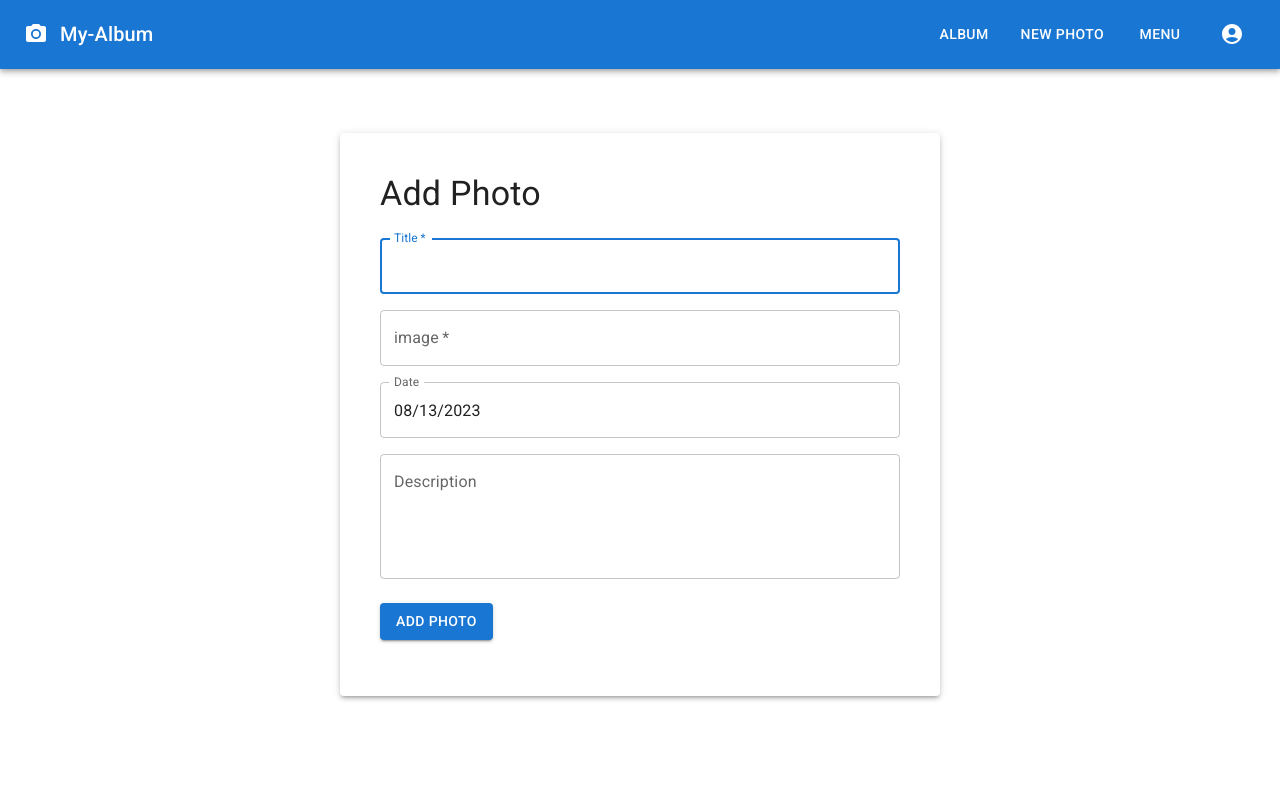
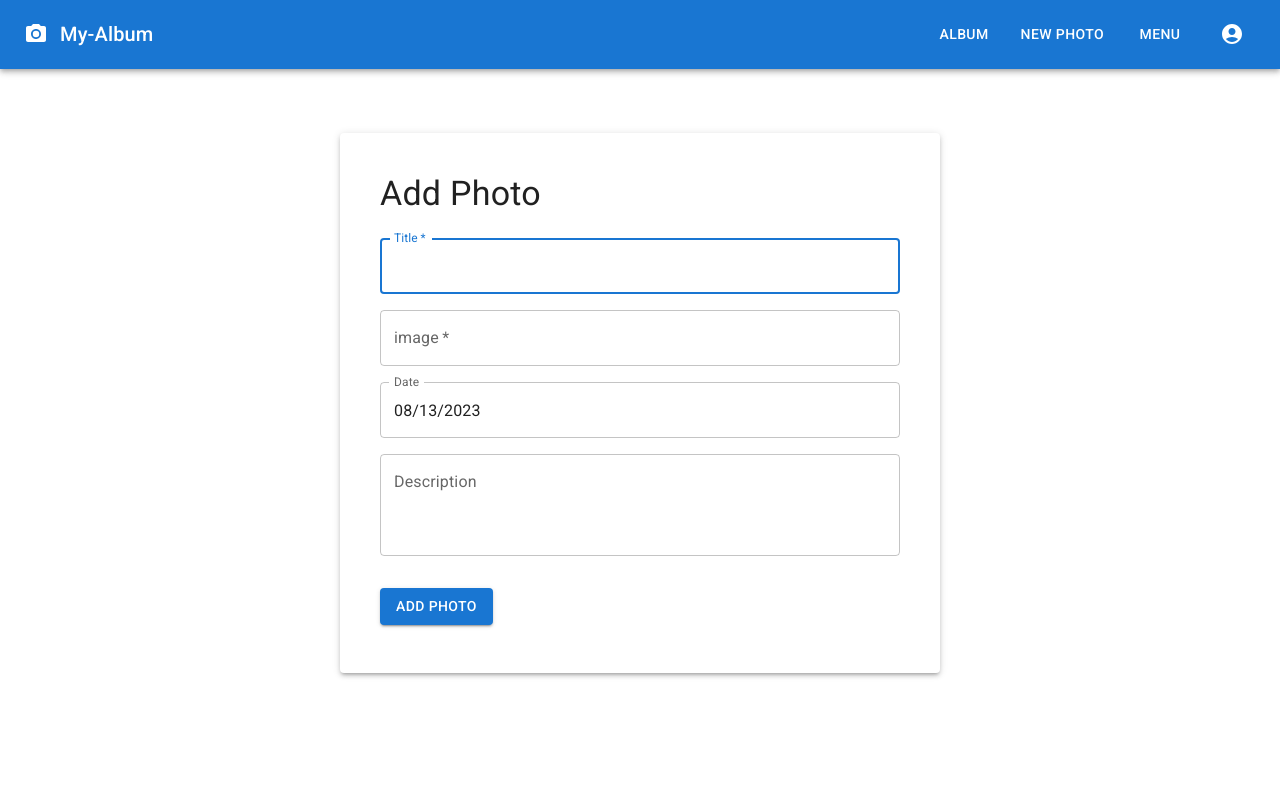
Before and after one commit to Andrewij21/Memory-App, a React (Vite) app: page /new-photo in a window 1280 px wide. Shown: the top 800 px of the page. Built offline with nearby package versions, Linux system fonts and the light colour scheme.

Commit message:
feat: dynamic title, fix form position, add ref

```diff
--- a/src/components/albums/AlbumForm.jsx
+++ b/src/components/albums/AlbumForm.jsx
@@ -6,34 +6,36 @@ import Typography from "@mui/material/Typography";
 import { AdapterDayjs } from "@mui/x-date-pickers/AdapterDayjs";
 import { LocalizationProvider } from "@mui/x-date-pickers/LocalizationProvider";
 import { DatePicker } from "@mui/x-date-pickers/DatePicker";
-import { useState } from "react";
+import { useRef, useState } from "react";
 import { Paper } from "@mui/material";
 import dayjs from "dayjs";
 import PropTypes from "prop-types";
 
-const AlbumForm = ({ addPhoto }) => {
+const AlbumForm = ({ addPhoto, title }) => {
+  const name = useRef();
+  const image = useRef();
+  const description = useRef();
   const [date, setDate] = useState(dayjs);
+
   const handleSubmit = (event) => {
     event.preventDefault();
-    const data = new FormData(event.currentTarget);
     const photo = {
-      name: data.get("title"),
-      image: data.get("image"),
-      description: data.get("description"),
+      name: name.current.value,
+      image: image.current.value,
+      description: description.current.value,
       date: date.toJSON(),
     };
-    console.log();
+    // console.log(photo);
     addPhoto(photo);
   };
 
   return (
     <Box
       sx={{
-        // bgcolor: "red",
-        marginTop: 8,
-        display: "flex",
-        flexDirection: "column",
-        alignItems: "center",
+        position: "absolute",
+        left: "50%",
+        transform: "translate(-50%)",
+        marginTop: 5,
       }}
     >
       <Paper
@@ -44,13 +46,14 @@ const AlbumForm = ({ addPhoto }) => {
         }}
       >
         <Typography component="h1" variant="h4">
-          Add Photo
+          {title}
         </Typography>
         <Box component="form" noValidate onSubmit={handleSubmit} sx={{ mt: 3 }}>
           <Grid container spacing={2}>
             <Grid item xs={12}>
               <TextField
-                name="title"
+                name="name"
+                inputRef={name}
                 required
                 fullWidth
                 label="Title"
@@ -62,6 +65,7 @@ const AlbumForm = ({ addPhoto }) => {
               <TextField
                 required
                 fullWidth
+                inputRef={image}
                 type="url"
                 label="image"
                 name="image"
@@ -81,10 +85,11 @@ const AlbumForm = ({ addPhoto }) => {
             <Grid item xs={12}>
               <TextField
                 name="description"
+                inputRef={description}
                 fullWidth
                 label="Description"
                 multiline
-                rows={4}
+                rows={3}
                 placeholder="Input description"
               />
             </Grid>
@@ -93,7 +98,7 @@ const AlbumForm = ({ addPhoto }) => {
             type="submit"
             // fullWidth
             variant="contained"
-            sx={{ mt: 3, mb: 2 }}
+            sx={{ mt: 4, mb: 1 }}
           >
             Add Photo
           </Button>
@@ -105,5 +110,6 @@ const AlbumForm = ({ addPhoto }) => {
 
 AlbumForm.propTypes = {
   addPhoto: PropTypes.func,
+  title: PropTypes.string,
 };
 export default AlbumForm;
```
